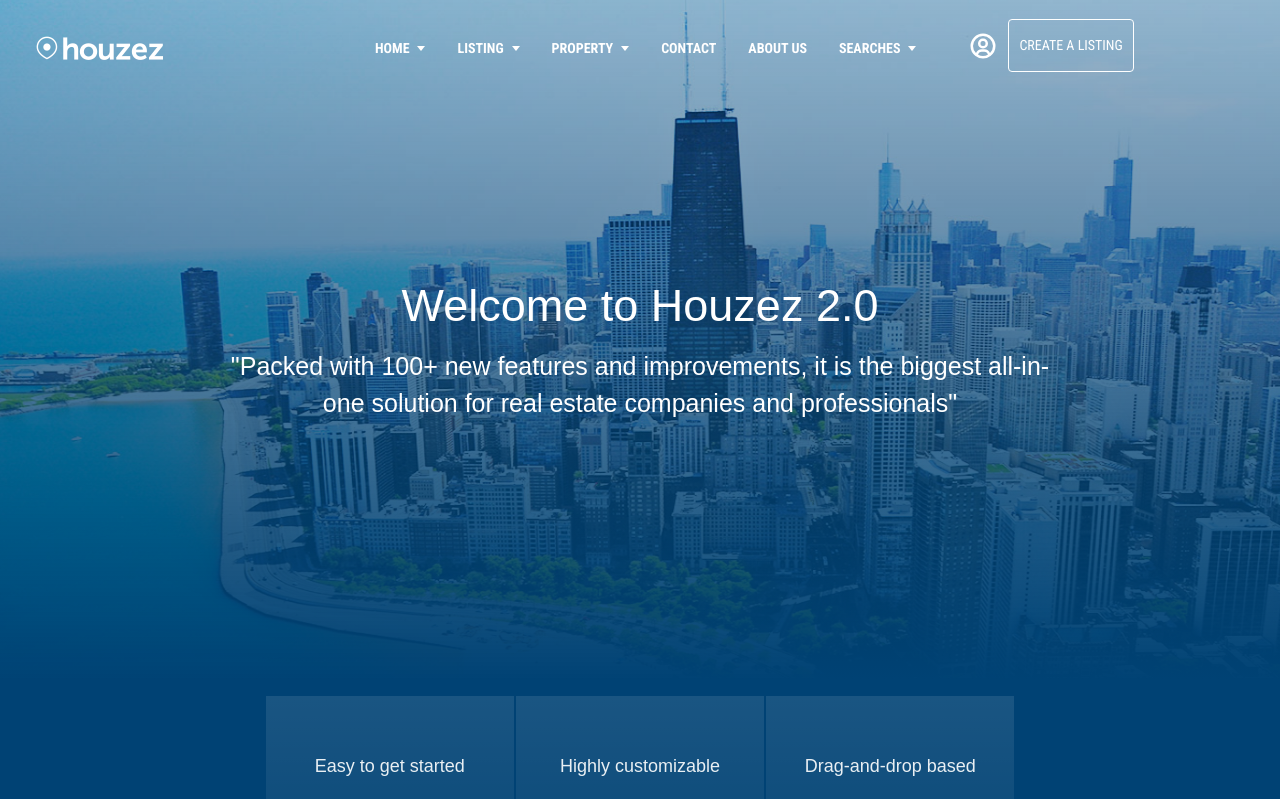
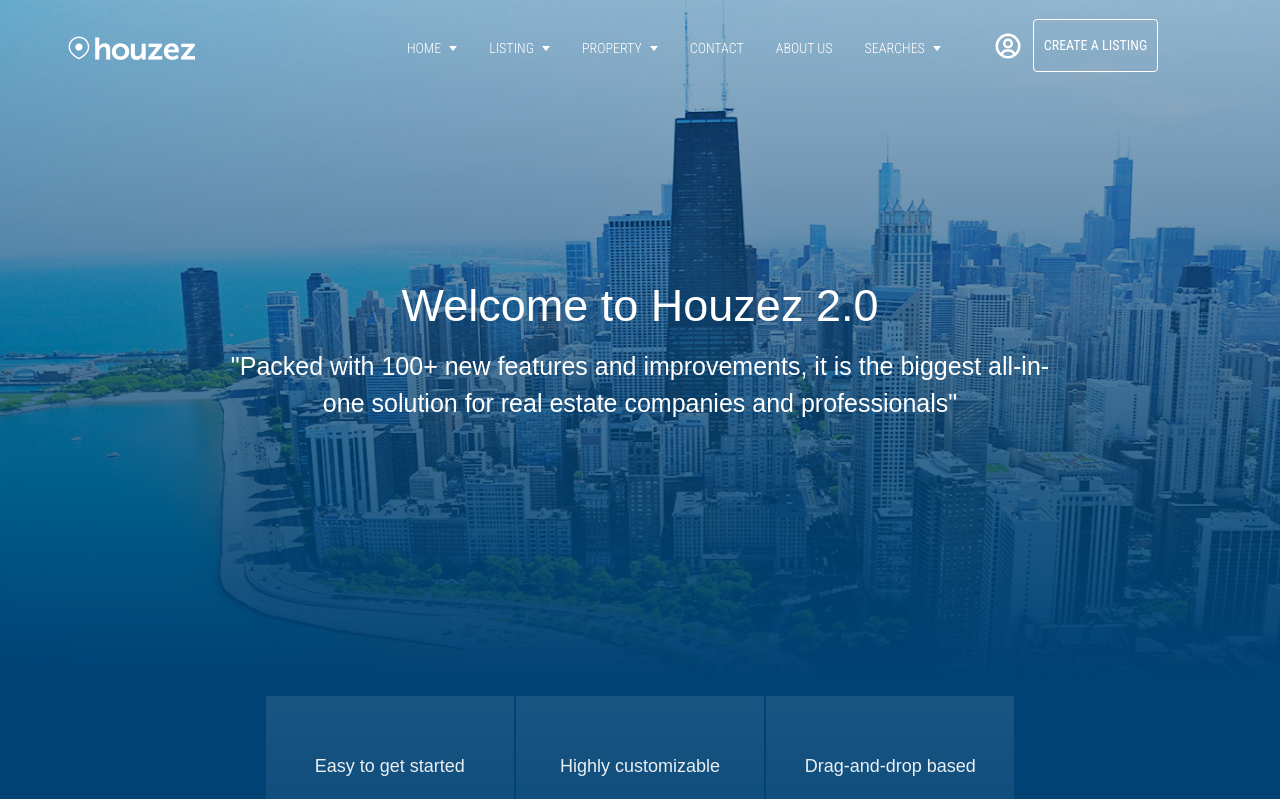
Before and after one commit to bdimoski/Houzez-, a React (Create React App) app: page / in a window 1280 px wide. Shown: the top 799 px of the page. Built offline with nearby package versions, Linux system fonts and the light colour scheme.

Commit message:
font weight

```diff
--- a/src/Navbar/NavBar.css
+++ b/src/Navbar/NavBar.css
@@ -8,7 +8,7 @@
     font-size: 14px;
     color: inherit;
     text-decoration: none;
-    font-weight: bold;
+    font-weight: 300;
   }
 
   .menu-items button {
@@ -89,6 +89,7 @@
     padding: 0.7rem 1rem;
     color: #2e3e49;
     border-bottom:1px solid #e6e6e6 ;
+    font-weight: 300;
   }
 
   .home-background {
--- a/src/Navbar/Navbar.jsx
+++ b/src/Navbar/Navbar.jsx
@@ -30,7 +30,7 @@ const Navbar = () => {
         } w-full`}
       >
         <div className="relative">
-          <div className="flex items-center pl-4 h-24 max-w-[1240px] mx-auto text-white">
+          <div className="flex items-center px-12 h-24 max-w-[1240px] mx-auto text-white">
             <BrowserView>
               <NavPc />
             </BrowserView>
```
